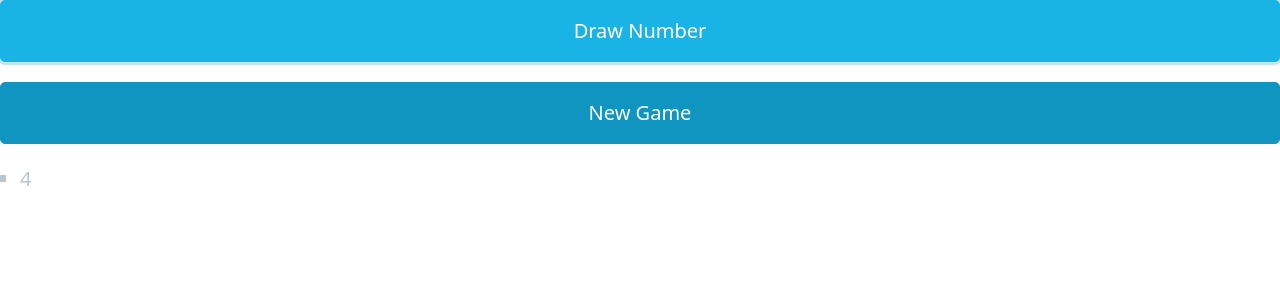
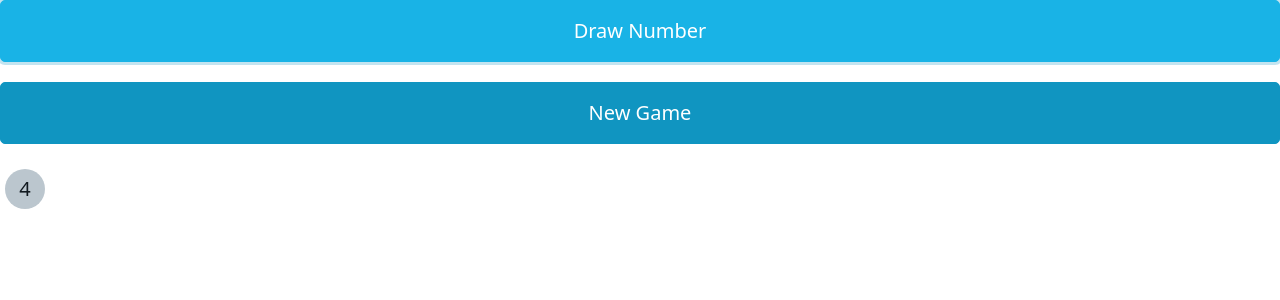
Before and after one commit to jonyhayama/bingo, a Vue app: page / in a window 1280 px wide. Both pictures are taken after a click on the button "Draw Number". Shown: the top 300 px of the page. Built offline with nearby package versions, Linux system fonts and the light colour scheme.

Commit message:
💄 Initial game results style

```diff
--- a/src/components/GameResults.vue
+++ b/src/components/GameResults.vue
@@ -18,3 +18,29 @@ const orderedNumbers = computed(() => {
     <li v-for="number in orderedNumbers">{{ number }}</li>
   </ul>
 </template>
+
+<style lang="scss">
+ul {
+  display: flex;
+  list-style: none;
+  margin: 0;
+  padding: 0;
+
+  li {
+    list-style: none;
+    margin: 0.25em;
+    background: var(--color);
+    color: var(--background-color);
+    width: 2em;
+    height: 2em;
+    border-radius: 50%;
+    display: flex;
+    align-items: center;
+    justify-content: center;
+
+    &::marker {
+      content: none;
+    }
+  }
+}
+</style>
```
